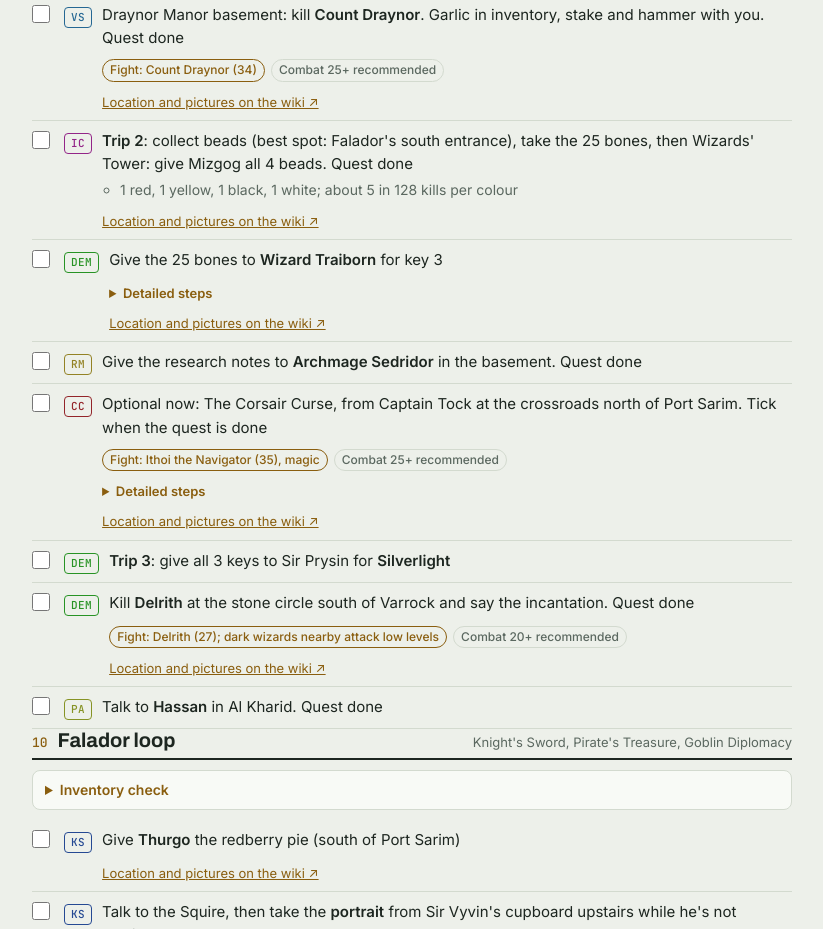
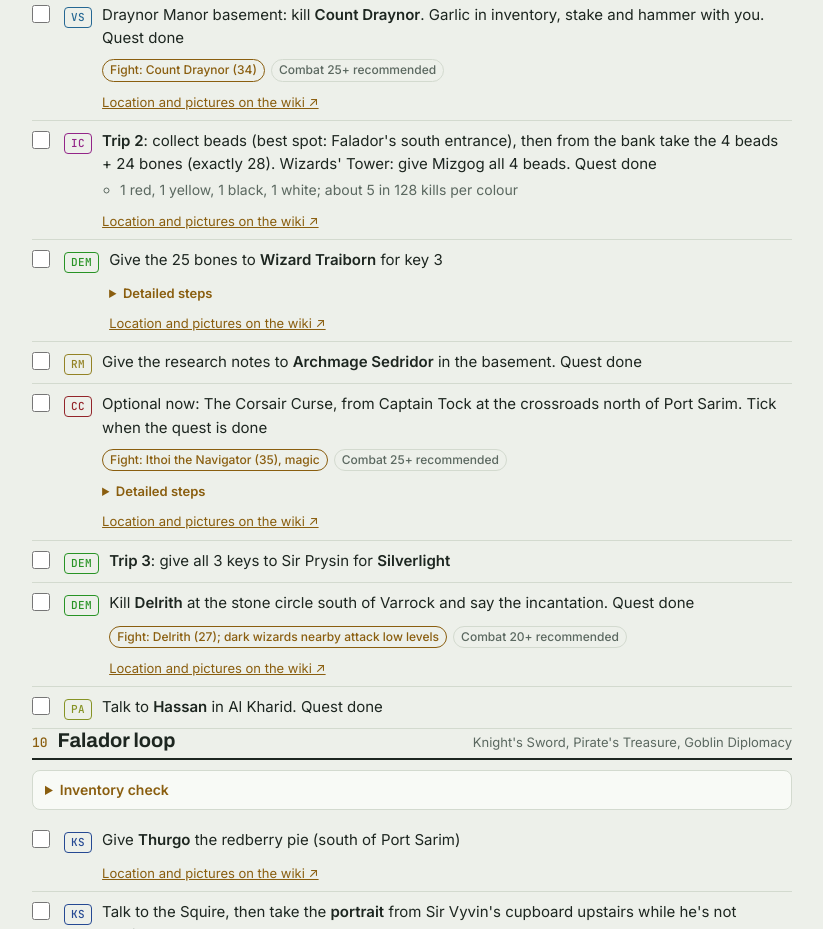
Before and after one commit to bengladine/osrs-quest-route, a plain HTML site: page index.html in a window 1280 px wide. Shown: the part 10691-11620 px from the top of the page, without its empty margins (228-1051 px from the left). Drawn offline with Linux system fonts and the light colour scheme.

Commit message:
Fix trip 2 inventory: beads + 24 bones, last bone after
Co-Authored-By: Claude Opus 5.5 <noreply@anthropic.com>
Claude-Session: https://claude.ai/code/session_019iV3C5B6zfSrgkGkheYCep

```diff
--- a/index.html
+++ b/index.html
@@ -356,7 +356,7 @@ const PHASES=[
 ["BIM","Ancient Guardian: mine the 4 corner pillars, or kill it. Quest done",{fight:"Ancient Guardian (25), or mine the pillars",req:{mining:10}}]
 ]},
 {name:"Southern loop",loc:"Three bank trips",
- inv:{have:"Armour on. Trip 1: Prince Ali items, 3 beers, garlic, stake, hammer, ~12 food. Trip 2: 25 bones, imp beads, research notes. Trip 3: keys, ~10 food",bank:"Everything not needed for the current trip"},
+ inv:{have:"Armour on. Trip 1: Prince Ali items, 3 beers, garlic, stake, hammer, ~12 food. Trip 2: 4 imp beads and 24 bones (exactly 28 slots); research notes and the last bone on a second short run. Trip 3: keys, ~10 food",bank:"Everything not needed for the current trip"},
  steps:[
 [["PA","VS","GD","KS"],"<b>Trip 1</b>, Lumbridge bank: take the trip 1 items, plus 2 woad leaves, 5 coins and the pie ingredients",{sub:["All banks share the same storage"]}],
 ["KS","Make the <b>redberry pie</b> on the castle range: flour + water → pastry dough, dough in the pie dish, add redberries, bake",{req:{cooking:10}}],
@@ -364,8 +364,8 @@ const PHASES=[
 ["PA","Talk to <b>Leela</b> with all the disguise items, then give <b>Joe</b> 3 beers (\"I have some beer here, fancy one?\")",{loc:"Leela"}],
 ["PA","Use the rope on Lady Keli, open the cell with the bronze key, talk to <b>Ali</b>",{}],
 ["VS","Draynor Manor basement: kill <b>Count Draynor</b>. Garlic in inventory, stake and hammer with you. Quest done",{fight:"Count Draynor (34)",req:{combat:25},loc:"Count_Draynor"}],
-["IC","<b>Trip 2</b>: collect beads (best spot: Falador's south entrance), take the 25 bones, then Wizards' Tower: give Mizgog all 4 beads. Quest done",{sub:["1 red, 1 yellow, 1 black, 1 white; about 5 in 128 kills per colour"],loc:"Imp"}],
-["DEM","Give the 25 bones to <b>Wizard Traiborn</b> for key 3",{det:["Ask him about the key; he's forgotten.","Ask if he has any keys knocking around.","Hand over the bones (in parts is fine)."],loc:"Wizard_Traiborn"}],
+["IC","<b>Trip 2</b>: collect beads (best spot: Falador's south entrance), then from the bank take the 4 beads + 24 bones (exactly 28). Wizards' Tower: give Mizgog all 4 beads. Quest done",{sub:["1 red, 1 yellow, 1 black, 1 white; about 5 in 128 kills per colour"],loc:"Imp"}],
+["DEM","Give the 25 bones to <b>Wizard Traiborn</b> for key 3",{det:["Ask him about the key; he's forgotten.","Ask if he has any keys knocking around.","Give him the 24 bones you brought; he keeps count.","Fetch the last bone and the research notes from Draynor bank, give Traiborn the bone for the key."],loc:"Wizard_Traiborn"}],
 ["RM","Give the research notes to <b>Archmage Sedridor</b> in the basement. Quest done",{}],
 ["CC","Optional now: The Corsair Curse, from Captain Tock at the crossroads north of Port Sarim. Tick when the quest is done",{fight:"Ithoi the Navigator (35), magic",req:{combat:25},det:["Agree to help Captain Tock and sail from the dock west of Rimmington.","Talk to Ithoi, then Arsen, Colin and Gnocci (upstairs in their huts).","Arsen: get the ogre artefact from Tock, show it to Chief Tess at the dungeon entrance, report back.","Colin: look through Ithoi's telescope, report back.","Gnocci: dig at the sand lump west of Ithoi's hut, report back.","Talk to Tock, then Gnocci, then Arsen.","Accuse Ithoi of cooking the meal and say the Captain plans to fire him. Light the driftwood under his hut with a tinderbox.","Tell Tock, kill Ithoi, talk to Tock again."],loc:"Captain_Tock"}],
 ["DEM","<b>Trip 3</b>: give all 3 keys to Sir Prysin for <b>Silverlight</b>",{}],
```
